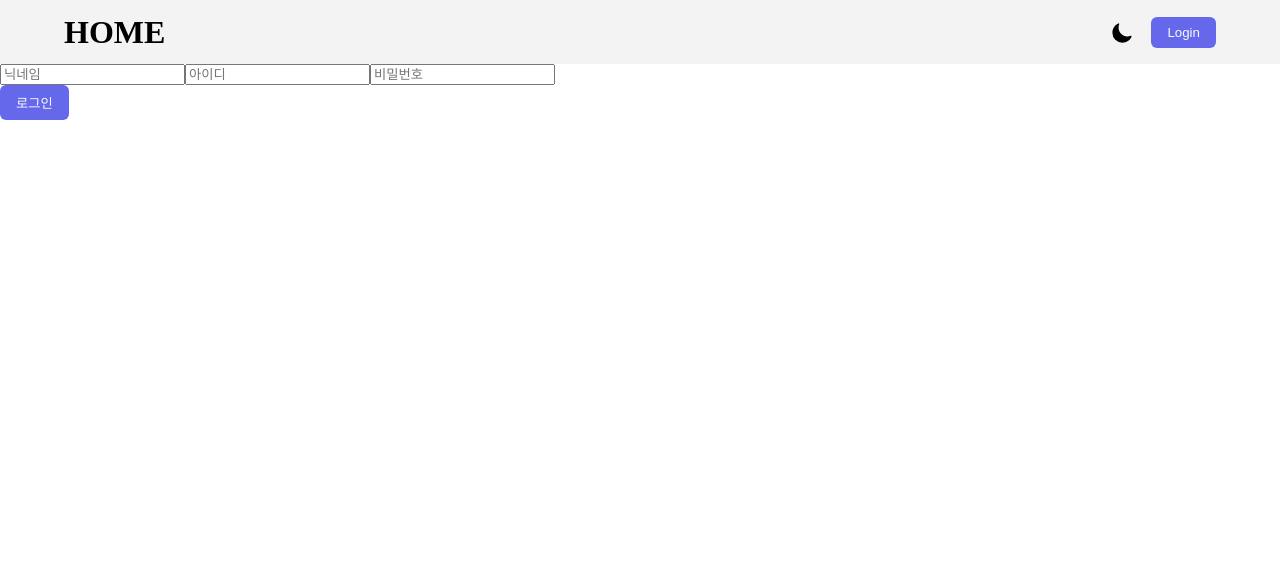
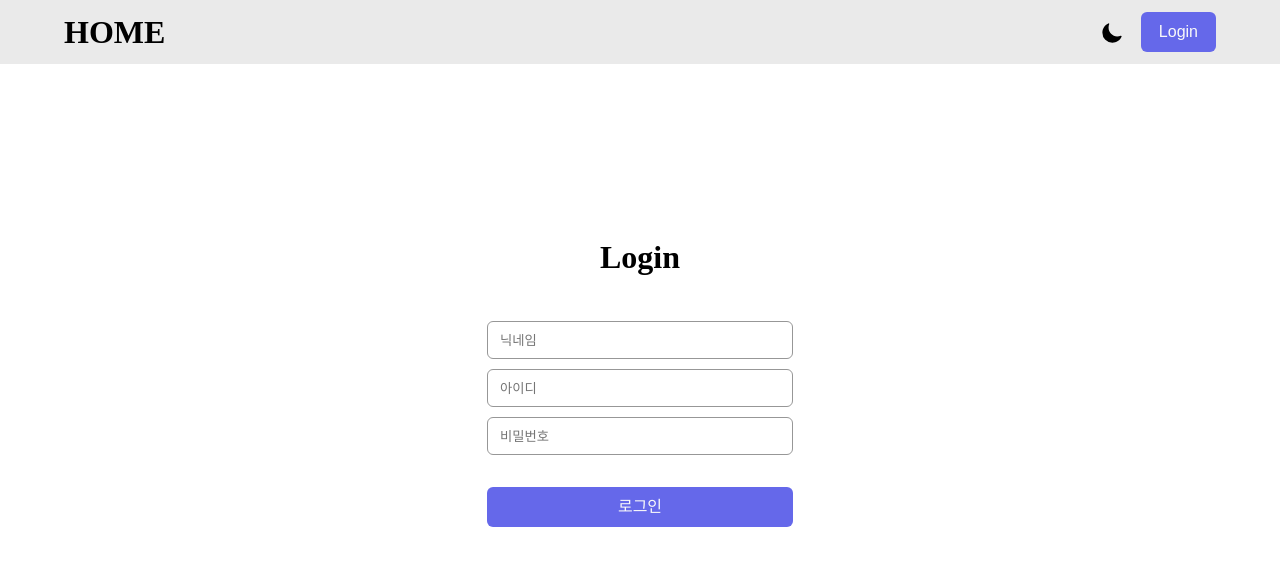
Before and after one commit to kyoungjooo/board, a React (Create React App) app in the folder board-project/: page /login in a window 1280 px wide. Shown: the top 566 px of the page. Built offline with nearby package versions, Linux system fonts and the light colour scheme.

Commit message:
style: login

```diff
--- a/board-project/src/App.css
+++ b/board-project/src/App.css
@@ -129,7 +129,7 @@ table {
 }
 
 :root {
-  --color-bg-dark: #f5f5f5;
+  --color-bg-dark: #f2f2fc;
   --color-bg: #fafafa;
   --color-gray: #d1d1d1;
   --color-text: #1c1c1c;
@@ -158,7 +158,7 @@ a {
   justify-content: space-between;
   align-items: center;
   height: 64px;
-  background-color: var(--color-100);
+  background-color: var(--color-200);
   padding: var(--side-padding);
 }
 .link-home {
@@ -183,12 +183,14 @@ a {
   cursor: pointer;
 }
 .default-btn {
-  padding: 8px 16px;
+  padding: 12px 18px;
   background-color: var(--color-btn);
   outline: none;
   border: 0;
   color: var(--color-white);
   border-radius: 6px;
+  font-size: 16px;
+  line-height: 1;
 }
 .default-btn:hover {
   background-color: #5558db;
@@ -199,19 +201,19 @@ a {
 }
 .post-btn {
   position: absolute;
-  right: 64px;
+  right: 0;
   top: -10px;
   transform: translateY(-100%);
 }
-.main-container {
+.container {
   display: flex;
   height: 85%;
   align-items: center;
   justify-content: center;
+  padding: var(--side-padding);
 }
 .board-main {
   position: relative;
-  padding: var(--side-padding);
   width: 100%;
 }
 .posts-wrap {
@@ -220,14 +222,14 @@ a {
 }
 .main-post-card {
   display: flex;
-  background-color: var(--color-bg-dark);
+  background-color: var(--color-100);
   padding: 16px 24px 20px 24px;
   border-radius: 8px;
   justify-content: space-between;
   cursor: pointer;
 }
 .main-post-card:hover {
-  background-color: var(--color-200);
+  background-color: var(--color-bg-dark);
 }
 .main-post-card + .main-post-card {
   margin-top: 10px;
@@ -302,5 +304,41 @@ a {
   font-size: 22px;
   position: relative;
   top: 2px;
-  color: var(--color-400);
+  color: var(--color-300);
 }
+/* login */
+.menu-title {
+  font-size: 32px;
+  font-weight: bold;
+  margin-bottom: 48px;
+}
+.login-container {
+  height: 80%;
+}
+.login-container form {
+  display: flex;
+  flex-direction: column;
+  align-items: center;
+}
+
+.login-container .input-wrap {
+  display: flex;
+  flex-direction: column;
+}
+.login-btn {
+  width: 100%;
+}
+.login-input {
+  height: 34px;
+  width: 300px;
+  outline: none;
+  text-indent: 10px;
+  border-radius: 6px;
+  border: 1px solid var(--color-500);
+}
+.login-input + .login-input {
+  margin-top: 10px;
+}
+.login-input:last-child {
+  margin-bottom: 32px;
+}
--- a/board-project/src/pages/home/posts.jsx
+++ b/board-project/src/pages/home/posts.jsx
@@ -1,13 +1,16 @@
+import { useEffect, useState } from "react";
 import { useNavigate } from "react-router-dom";
 import { usePosts } from "../../context/postContext";
-import { useEffect, useState } from "react";
 import { useLogin } from "../../context/loginContext";
+
 import Button from "../../components/button";
 import Edit from "../edit";
+// icon
 import { FaRegEdit } from "react-icons/fa";
 import { TiDelete } from "react-icons/ti";
 import { MdNavigateNext } from "react-icons/md";
 import { MdNavigateBefore } from "react-icons/md";
+
 const Posts = () => {
   const { posts, updatePosts } = usePosts();
   const { isLogin, userData } = useLogin();
--- a/board-project/src/pages/login.jsx
+++ b/board-project/src/pages/login.jsx
@@ -42,9 +42,12 @@ const Login = () => {
   }, [isLogin]);
 
   return (
+    <div className="container login-container">
       <form onSubmit={handleSubmit}>
-      <div>
+        <h3 className="menu-title">Login</h3>
+        <div className="input-wrap">
           <input
+            className="login-input"
             type="text"
             placeholder="닉네임"
             name="userName"
@@ -52,6 +55,7 @@ const Login = () => {
             onChange={handleUserInput}
           ></input>
           <input
+            className="login-input"
             type="text"
             placeholder="아이디"
             name="userId"
@@ -59,6 +63,7 @@ const Login = () => {
             onChange={handleUserInput}
           ></input>
           <input
+            className="login-input"
             type="password"
             placeholder="비밀번호"
             name="password"
@@ -67,8 +72,9 @@ const Login = () => {
           />
         </div>
         <span className="alert"></span>
-      <Button text="로그인" />
+        <Button text="로그인" className="login-btn" />
       </form>
+    </div>
   );
 };
 export default Login;
--- a/board-project/src/routes/router.jsx
+++ b/board-project/src/routes/router.jsx
@@ -49,11 +49,7 @@ const router = createBrowserRouter([
       },
       {
         path: "login",
-        element: (
-          <div>
-            <Login />
-          </div>
-        ),
+        element: <Login />,
       },
     ],
   },
```
Lines whose indentation alone changed are shown as unchanged.
